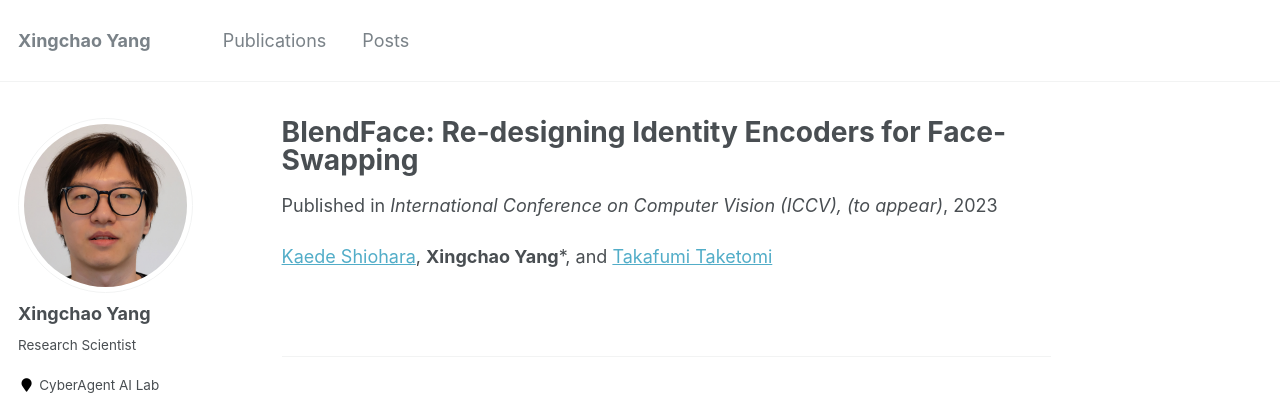
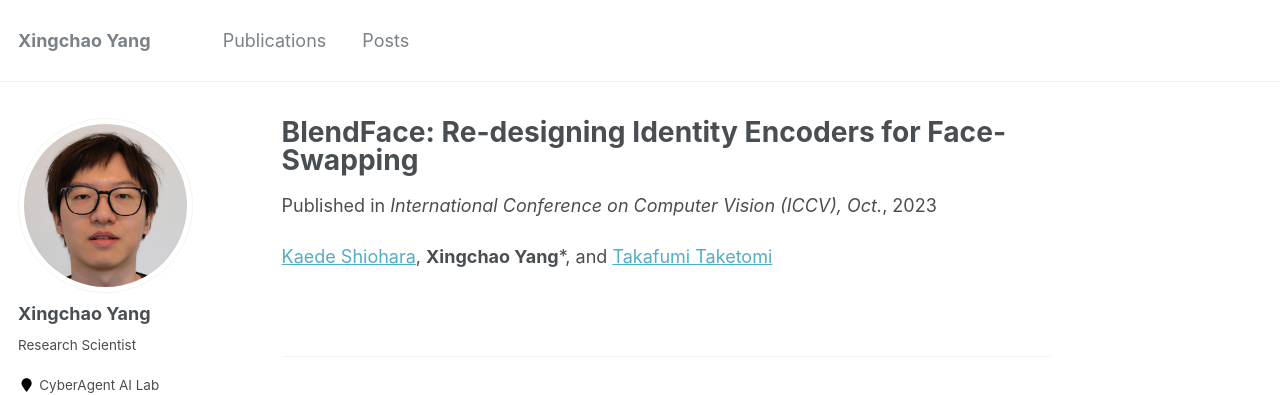
Before and after one commit to YangXingchao/yangxingchao.github.io, a Jekyll site: the page built from _publications/conference/2023-ICCV-blendface.md, in a window 1280 px wide. Shown: the top 395 px of the page. Built offline with Jekyll 4.4.1, drawn with Linux system fonts in a browser that asks for light colours.

Commit message:
add vc2023

```diff
--- a/_publications/conference/2023-ICCV-blendface.md
+++ b/_publications/conference/2023-ICCV-blendface.md
@@ -4,7 +4,7 @@ collection: publications
 pubtype: conference
 permalink: /publication/conference/2023-ICCV-blendface
 date: 2023-10-4
-venue: 'International Conference on Computer Vision (ICCV), (to appear)'
+venue: 'International Conference on Computer Vision (ICCV), Oct.'
 paperurl: 'https://arxiv.org/abs/2307.10854'
 projecturl: 'https://mapooon.github.io/BlendFacePage/'
 codeurl: 'https://github.com/mapooon/BlendFace'
```
Also changed, not shown: _publications/domestic/2023-VC-makeup-edit.md (added, +9 -0 lines).
